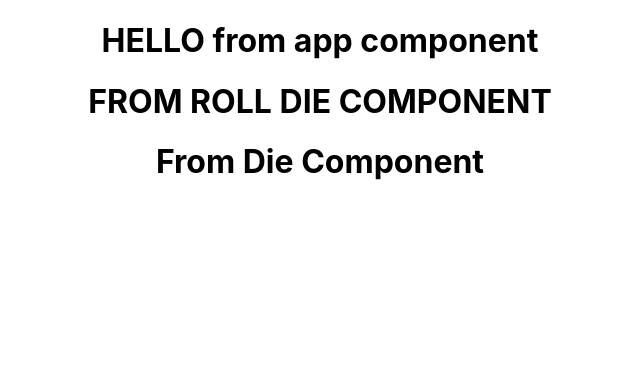
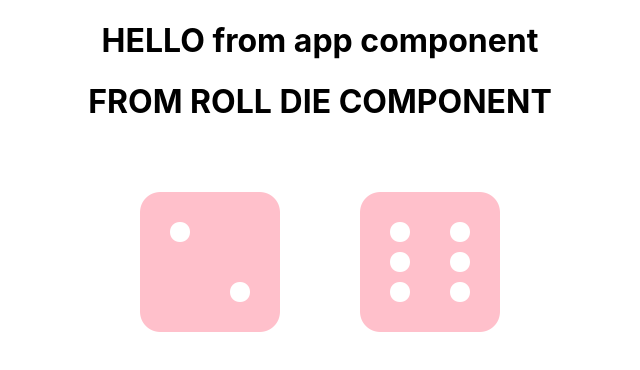
Before and after one commit to rs214/diceapp, a React (Create React App) app: page / in a window 1280 px wide. Shown: the top 370 px of the page, without its empty margins (320-960 px from the left). Built offline with nearby package versions, Linux system fonts and the light colour scheme.

Commit message:
add font awesome cdn, add die icon, style die icons

```diff
--- a/public/index.html
+++ b/public/index.html
@@ -10,6 +10,7 @@
       content="Web site created using create-react-app"
     />
     <link rel="apple-touch-icon" href="logo192.png" />
+    <script src="https://kit.fontawesome.com/7c44258346.js"></script>
     <!--
       manifest.json provides metadata used when your web app is installed on a
       user's mobile device or desktop. See https://developers.google.com/web/fundamentals/web-app-manifest/
--- /dev/null
+++ b/src/Die.css
@@ -0,0 +1,5 @@
+.Die {
+  font-size: 10em;
+  padding: 0.25em;
+  color: pink;
+}
--- a/src/Die.js
+++ b/src/Die.js
@@ -1,11 +1,13 @@
 import React, {Component} from 'react';
+import './Die.css';
 
 
 class Die extends Component {
-  render() {
+  render(props) {
     return (
       <div>
-        <h1>From Die Component</h1>
+        <i className='Die fas fa-dice-two'></i>
+        <i className='Die fas fa-dice-six'></i>
       </div>
     )
   }
```
